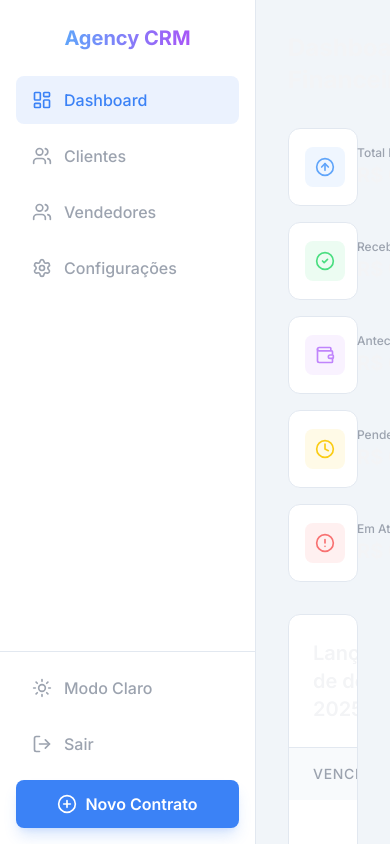
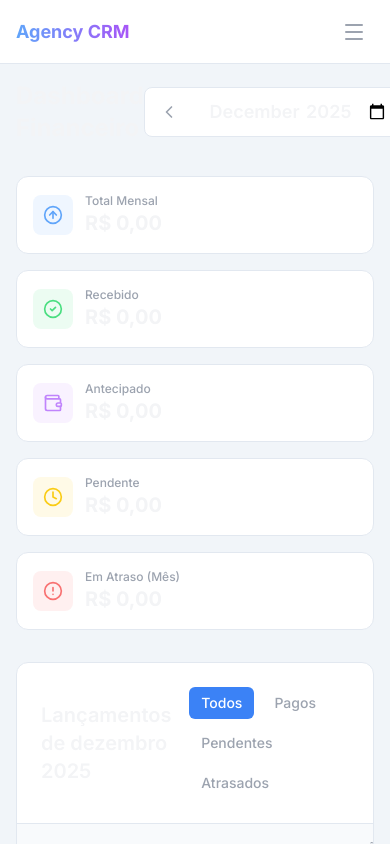
Before and after one commit to Cleocobra/agency-crm, a Next.js app: page / in a window 390 px wide. Built offline with nearby package versions, Linux system fonts and the light colour scheme; no server answers; the database is empty.

Commit message:
Implement full mobile responsiveness: sidebar drawer, stacked cards, responsive tables and modals

```diff
--- a/src/app/(dashboard)/clients/page.tsx
+++ b/src/app/(dashboard)/clients/page.tsx
@@ -118,16 +118,16 @@ export default function ClientsPage() {
 
     return (
         <div className="space-y-6">
-            <div className="flex justify-between items-center">
+            <div className="flex flex-col md:flex-row md:justify-between md:items-center gap-4">
                 <h2 className="text-2xl font-bold text-gray-900 dark:text-gray-100">Clientes</h2>
-                <div className="relative">
+                <div className="relative w-full md:w-auto">
                     <Search className="absolute left-3 top-1/2 transform -translate-y-1/2 text-gray-500 dark:text-gray-400 w-5 h-5" />
                     <input
                         type="text"
                         placeholder="Buscar cliente..."
                         value={searchTerm}
                         onChange={(e) => setSearchTerm(e.target.value)}
-                        className="pl-10 pr-4 py-2 bg-surface border border-border rounded-lg text-gray-900 dark:text-gray-100 focus:outline-none focus:ring-2 focus:ring-primary w-64 transition-all"
+                        className="pl-10 pr-4 py-2 bg-surface border border-border rounded-lg text-gray-900 dark:text-gray-100 focus:outline-none focus:ring-2 focus:ring-primary w-full md:w-64 transition-all"
                     />
                 </div>
             </div>
--- a/src/app/(dashboard)/page.tsx
+++ b/src/app/(dashboard)/page.tsx
@@ -193,7 +193,7 @@ export default function DashboardPage() {
             <div className="bg-surface rounded-xl border border-border overflow-hidden">
                 <div className="p-6 border-b border-border flex justify-between items-center">
                     <h2 className="text-xl font-semibold text-gray-900 dark:text-gray-100">Lançamentos de {formatMonth(currentDate.toISOString())}</h2>
-                    <div className="flex space-x-2">
+                    <div className="flex flex-wrap gap-2">
                         {(['all', 'paid', 'pending', 'overdue'] as const).map((f) => (
                             <button
                                 key={f}
--- a/src/app/(dashboard)/salespeople/page.tsx
+++ b/src/app/(dashboard)/salespeople/page.tsx
@@ -136,7 +136,7 @@ export default function SalespeoplePage() {
                 {salespeopleStats.map((sp) => (
                     <div key={sp.id} className="bg-surface border border-border rounded-xl overflow-hidden">
                         <div
-                            className="p-4 flex items-center justify-between cursor-pointer hover:bg-black/5 dark:hover:bg-white/5 transition-colors"
+                            className="p-4 flex flex-col md:flex-row md:items-center justify-between gap-4 cursor-pointer hover:bg-black/5 dark:hover:bg-white/5 transition-colors"
                             onClick={() => setExpandedSalespersonId(expandedSalespersonId === sp.id ? null : sp.id)}
                         >
                             <div className="flex items-center gap-4">
@@ -156,7 +156,7 @@ export default function SalespeoplePage() {
                                 </div>
                             </div>
 
-                            <div className="flex items-center gap-6">
+                            <div className="flex items-center justify-between w-full md:w-auto gap-6 ml-auto md:ml-0">
                                 <div className="text-right">
                                     <p className="text-xs text-gray-500 dark:text-gray-400">
                                         Comissão ({format(parseISO(selectedMonth + '-01'), 'MMMM/yyyy', { locale: ptBR })})
@@ -209,7 +209,7 @@ export default function SalespeoplePage() {
             {/* Modal Novo Vendedor */}
             {isModalOpen && (
                 <div className="fixed inset-0 z-50 flex items-center justify-center bg-black/50 backdrop-blur-sm">
-                    <div className="bg-surface border border-border w-full max-w-md rounded-xl shadow-2xl p-6">
+                    <div className="bg-surface border border-border w-full max-w-md mx-4 rounded-xl shadow-2xl p-6">
                         <h2 className="text-xl font-semibold text-gray-900 dark:text-gray-100 mb-4">Novo Vendedor</h2>
                         <form onSubmit={handleCreateSalesperson} className="space-y-4">
                             <div>
--- a/src/components/EditClientModal.tsx
+++ b/src/components/EditClientModal.tsx
@@ -79,7 +79,7 @@ export const EditClientModal: React.FC<EditClientModalProps> = ({ isOpen, onClos
 
     return (
         <div className="fixed inset-0 z-50 flex items-center justify-center bg-black/50 backdrop-blur-sm">
-            <div className="bg-surface border border-border w-full max-w-lg rounded-xl shadow-2xl overflow-hidden animate-fadeIn">
+            <div className="bg-surface border border-border w-full max-w-lg mx-4 rounded-xl shadow-2xl overflow-hidden animate-fadeIn">
                 <div className="flex justify-between items-center p-6 border-b border-border">
                     <h2 className="text-xl font-semibold text-gray-900 dark:text-gray-100">Editar Cliente</h2>
                     <button onClick={onClose} className="text-gray-500 dark:text-gray-400 hover:text-gray-900 dark:hover:text-gray-100">
@@ -99,7 +99,7 @@ export const EditClientModal: React.FC<EditClientModalProps> = ({ isOpen, onClos
                         />
                     </div>
 
-                    <div className="grid grid-cols-2 gap-4">
+                    <div className="grid grid-cols-1 md:grid-cols-2 gap-4">
                         <div>
                             <label className="block text-sm font-medium text-gray-500 dark:text-gray-400 mb-1">Origem do Lead</label>
                             <select
@@ -128,7 +128,7 @@ export const EditClientModal: React.FC<EditClientModalProps> = ({ isOpen, onClos
                     </div>
 
                     {closer === 'commercial' && (
-                        <div className="grid grid-cols-2 gap-4 animate-fadeIn">
+                        <div className="grid grid-cols-1 md:grid-cols-2 gap-4 animate-fadeIn">
                             <div>
                                 <label className="block text-sm font-medium text-gray-500 dark:text-gray-400 mb-1">Vendedor</label>
                                 <select
--- a/src/components/EditContractModal.tsx
+++ b/src/components/EditContractModal.tsx
@@ -72,7 +72,7 @@ export const EditContractModal: React.FC<EditContractModalProps> = ({ isOpen, on
 
     return (
         <div className="fixed inset-0 z-50 flex items-center justify-center bg-black/50 backdrop-blur-sm">
-            <div className="bg-surface border border-border w-full max-w-md rounded-xl shadow-2xl overflow-hidden animate-in fade-in zoom-in duration-200">
+            <div className="bg-surface border border-border w-full max-w-md mx-4 rounded-xl shadow-2xl overflow-hidden animate-in fade-in zoom-in duration-200">
                 <div className="flex justify-between items-center p-6 border-b border-border bg-background/50">
                     <div>
                         <h2 className="text-xl font-semibold text-gray-900 dark:text-gray-100 flex items-center gap-2">
@@ -88,7 +88,7 @@ export const EditContractModal: React.FC<EditContractModalProps> = ({ isOpen, on
 
                 <form onSubmit={handleSubmit} className="p-6 space-y-5">
 
-                    <div className="grid grid-cols-2 gap-4">
+                    <div className="grid grid-cols-1 md:grid-cols-2 gap-4">
                         <div className="space-y-1.5">
                             <label className="block text-xs font-semibold text-gray-500 dark:text-gray-400 uppercase tracking-wider">Início</label>
                             <div className="relative">
--- a/src/components/Layout.tsx
+++ b/src/components/Layout.tsx
@@ -1,5 +1,5 @@
-import React from 'react';
-import { LayoutDashboard, Users, Settings, PlusCircle, Sun, Moon, LogOut } from 'lucide-react';
+import React, { useState } from 'react';
+import { LayoutDashboard, Users, Settings, PlusCircle, Sun, Moon, LogOut, Menu, X } from 'lucide-react';
 import clsx from 'clsx';
 import Link from 'next/link';
 import { usePathname } from 'next/navigation';
@@ -15,6 +15,7 @@ interface LayoutProps {
 export const Layout: React.FC<LayoutProps> = ({ children, onOpenNewContract, onLogout }) => {
     const { settings, isDarkMode, toggleDarkMode } = useSettings();
     const pathname = usePathname();
+    const [isMobileMenuOpen, setIsMobileMenuOpen] = useState(false);
 
     const navItems = [
         { id: 'dashboard', label: 'Dashboard', icon: LayoutDashboard, href: '/' },
@@ -28,11 +29,41 @@ export const Layout: React.FC<LayoutProps> = ({ children, onOpenNewContract, onL
         window.location.href = '/login';
     };
 
+    const toggleMobileMenu = () => setIsMobileMenuOpen(!isMobileMenuOpen);
+
     return (
         <div className="flex h-screen bg-background text-gray-900 dark:text-gray-100 transition-colors duration-300">
-            {/* Sidebar */}
-            <aside className="w-64 bg-surface border-r border-border flex flex-col transition-colors duration-300">
-                <div className="p-6 flex items-center justify-center">
+
+            {/* Mobile Header */}
+            <header className="md:hidden fixed top-0 left-0 right-0 h-16 bg-surface border-b border-border z-40 flex items-center justify-between px-4">
+                <div className="flex items-center">
+                    {settings.logoUrl ? (
+                        <img src={settings.logoUrl} alt="Logo" className="max-w-[120px] h-8 object-contain" />
+                    ) : (
+                        <h1 className="text-lg font-bold bg-gradient-to-r from-blue-400 to-purple-500 bg-clip-text text-transparent truncate">
+                            {settings.appName}
+                        </h1>
+                    )}
+                </div>
+                <button onClick={toggleMobileMenu} className="text-gray-500 dark:text-gray-400 p-2">
+                    {isMobileMenuOpen ? <X size={24} /> : <Menu size={24} />}
+                </button>
+            </header>
+
+            {/* Overlay for Mobile */}
+            {isMobileMenuOpen && (
+                <div
+                    className="fixed inset-0 bg-black/50 z-40 md:hidden"
+                    onClick={() => setIsMobileMenuOpen(false)}
+                />
+            )}
+
+            {/* Sidebar (Desktop & Mobile Drawer) */}
+            <aside className={clsx(
+                "fixed md:static inset-y-0 left-0 z-50 w-64 bg-surface border-r border-border flex flex-col transition-transform duration-300 transform md:transform-none",
+                isMobileMenuOpen ? "translate-x-0" : "-translate-x-full md:translate-x-0"
+            )}>
+                <div className="p-6 hidden md:flex items-center justify-center">
                     {settings.logoUrl ? (
                         <img src={settings.logoUrl} alt="Logo" className="max-w-full h-12 object-contain" />
                     ) : (
@@ -42,13 +73,22 @@ export const Layout: React.FC<LayoutProps> = ({ children, onOpenNewContract, onL
                     )}
                 </div>
 
-                <nav className="flex-1 px-4 space-y-2">
+                {/* Logo Area Mobile (inside drawer) */}
+                <div className="p-6 md:hidden flex items-center justify-between">
+                    <span className="font-bold text-lg">Menu</span>
+                    <button onClick={() => setIsMobileMenuOpen(false)}>
+                        <X className="w-6 h-6 text-gray-500" />
+                    </button>
+                </div>
+
+                <nav className="flex-1 px-4 space-y-2 mt-4 md:mt-0">
                     {navItems.map((item) => {
                         const isActive = pathname === item.href || (item.href !== '/' && pathname?.startsWith(item.href));
                         return (
                             <Link
                                 key={item.id}
                                 href={item.href}
+                                onClick={() => setIsMobileMenuOpen(false)}
                                 className={clsx(
                                     'flex items-center w-full px-4 py-3 rounded-lg transition-all duration-200',
                                     isActive
@@ -65,7 +105,7 @@ export const Layout: React.FC<LayoutProps> = ({ children, onOpenNewContract, onL
 
                 <div className="p-4 border-t border-border space-y-4">
                     <button
-                        onClick={toggleDarkMode}
+                        onClick={() => { toggleDarkMode(); setIsMobileMenuOpen(false); }}
                         className="flex items-center w-full px-4 py-2 rounded-lg text-gray-500 dark:text-gray-400 hover:bg-slate-700/50 hover:text-gray-900 dark:hover:text-gray-100 transition-all duration-200"
                     >
                         {isDarkMode ? <Sun className="w-5 h-5 mr-3" /> : <Moon className="w-5 h-5 mr-3" />}
@@ -81,7 +121,7 @@ export const Layout: React.FC<LayoutProps> = ({ children, onOpenNewContract, onL
                     </button>
 
                     <button
-                        onClick={onOpenNewContract}
+                        onClick={() => { onOpenNewContract(); setIsMobileMenuOpen(false); }}
                         className="flex items-center justify-center w-full px-4 py-3 bg-primary hover:bg-blue-600 text-primaryForeground rounded-lg transition-colors font-semibold shadow-lg shadow-blue-500/20"
                     >
                         <PlusCircle className="w-5 h-5 mr-2" />
@@ -91,8 +131,8 @@ export const Layout: React.FC<LayoutProps> = ({ children, onOpenNewContract, onL
             </aside>
 
             {/* Main Content */}
-            <main className="flex-1 overflow-auto">
-                <div className="p-8 max-w-7xl mx-auto">
+            <main className="flex-1 overflow-auto pt-16 md:pt-0">
+                <div className="p-4 md:p-8 max-w-7xl mx-auto">
                     {children}
                 </div>
             </main>
```
Also changed, not shown: src/components/AddContractModal.tsx (+4 -4 lines), .agent/workflows/recuperar_ssh.md (added).
